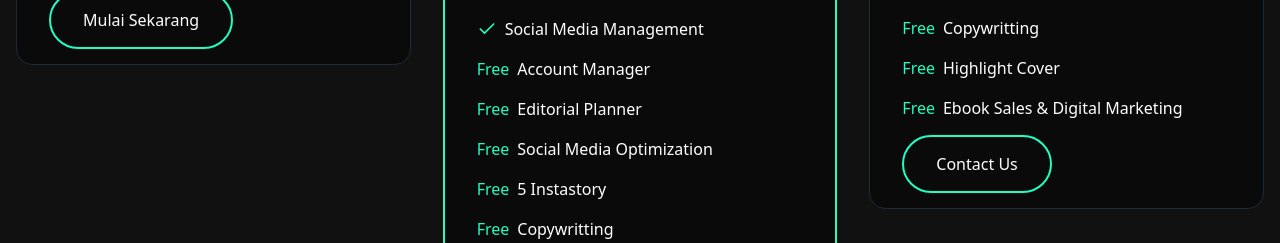
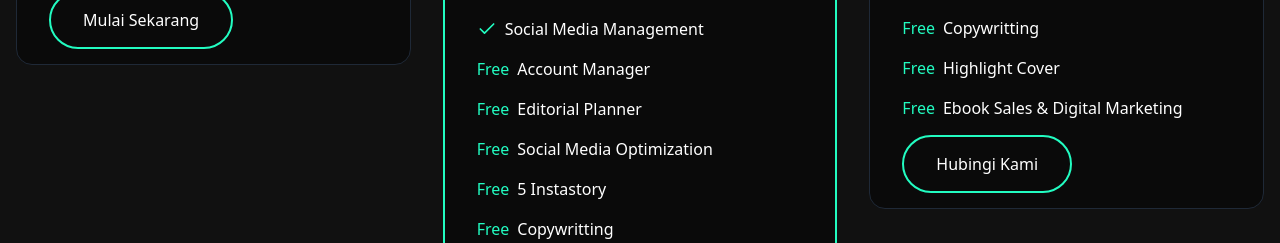
Before and after one commit to pldweb/sket-creative, a React (Vite) app: page / in a window 1280 px wide. Shown: the part 4120-4363 px from the top of the page. Built offline with nearby package versions, Linux system fonts and the light colour scheme.

Commit message:
Ubah teks contact us

```diff
--- a/src/App.tsx
+++ b/src/App.tsx
@@ -443,7 +443,7 @@ function App() {
               </ul>
 
               <a href='https://wa.me/62895365441554?text=Halo,%20saya%20tertarik%20dengan%20layanan%20Sket%20Creative%0A%0ABisakah%20kita%20agendakan%20diskusi?' className="w-full py-4 px-8 rounded-full border-2 border-[#22FCC1] hover:bg-[#22FCC1] hover:text-black transition-colors">
-                Contact Us
+                Hubingi Kami
               </a>
             </div>
           </div>
```
